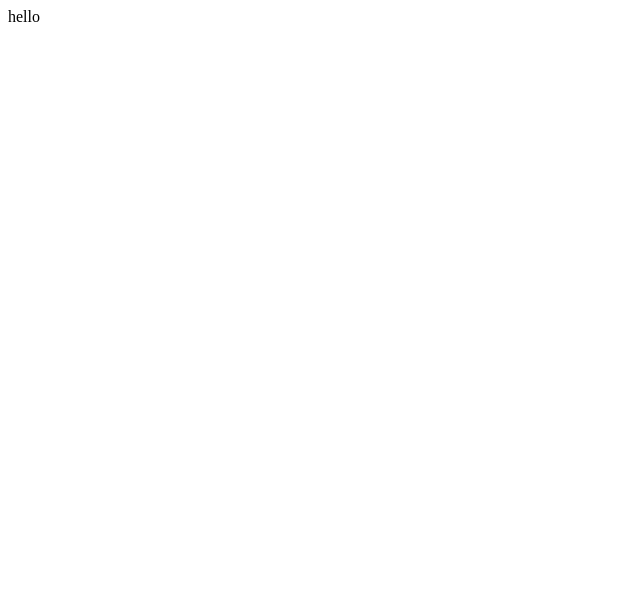
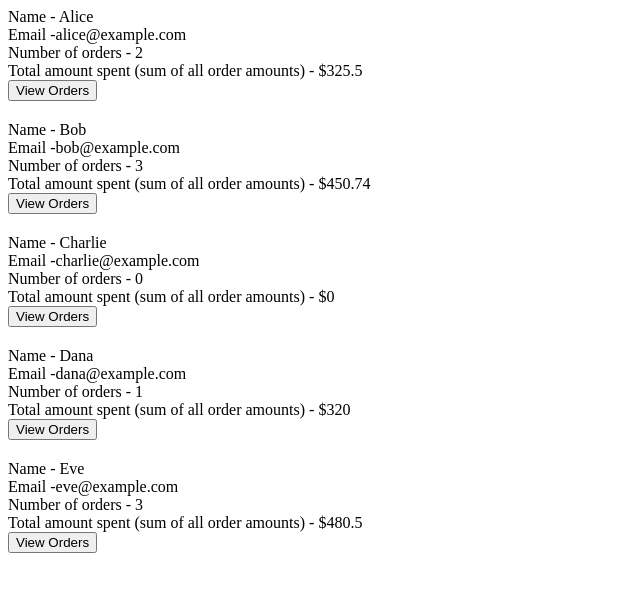
Before and after one commit to eduard15x/Arkage-Technical-Test, a React (Vite) app: page / in a window 1280 px wide. Shown: the top 592 px of the page, without its empty margins (0-640 px from the left). Built offline with nearby package versions, Linux system fonts and the light colour scheme.

Commit message:
Create list of customers and reusable component for each customer

```diff
--- a/src/App.tsx
+++ b/src/App.tsx
@@ -1,9 +1,41 @@
-
+import { useState } from "react";
+import { CustomerCard } from "./components/CustomerCard";
+import { customers } from "./models/constants/customers";
+import type { ICustomer } from "./models/interfaces";
+import DetailedCustomerModal from "./components/DetailedCustomerModal";
 
 export const App = () => {
+  const [selectedCustomer, setSelectedCustomer] = useState<ICustomer | null>(
+    null
+  );
+
+  const handleCustomerSelection = (customerId: number) => {
+    const selectedCustomer = customers.find(
+      (customer) => customer.id === customerId
+    );
+
+    if (selectedCustomer) {
+      setSelectedCustomer(selectedCustomer);
+    }
+  };
+
+  const handleCloseModal = () => {
+    setSelectedCustomer(null);
+  };
+
   return (
     <div>
-      hello
+      <div>
+        {customers.map((customer) => (
+          <div key={customer.id} style={{ marginBottom: "20px" }}>
+            <CustomerCard
+              customer={customer}
+              onViewOrder={handleCustomerSelection}
+            />
+          </div>
+        ))}
+      </div>
+
     </div>
   );
 };
--- /dev/null
+++ b/src/components/CustomerCard.tsx
@@ -0,0 +1,29 @@
+import type { ICustomer } from "../models/interfaces";
+import {
+  calculateOrdersSum,
+  extractFirstName,
+  formatTotalPrice,
+} from "../utils/utils";
+
+interface ICustomerCardProps {
+  customer: ICustomer;
+  onViewOrder: (id: number) => void;
+}
+
+export const CustomerCard = (props: ICustomerCardProps) => {
+  const { customer, onViewOrder } = props;
+
+  return (
+    <>
+      <div>Name - {extractFirstName(customer.name)}</div>
+      <div>Email -{customer.email}</div>
+      <div>Number of orders - {customer.orders.length}</div>
+      <div>
+        Total amount spent (sum of all order amounts) -{" "}
+        {formatTotalPrice(calculateOrdersSum(customer.orders))}
+      </div>
+
+      <button onClick={() => onViewOrder(customer.id)}>View Orders</button>
+    </>
+  );
+};
```
